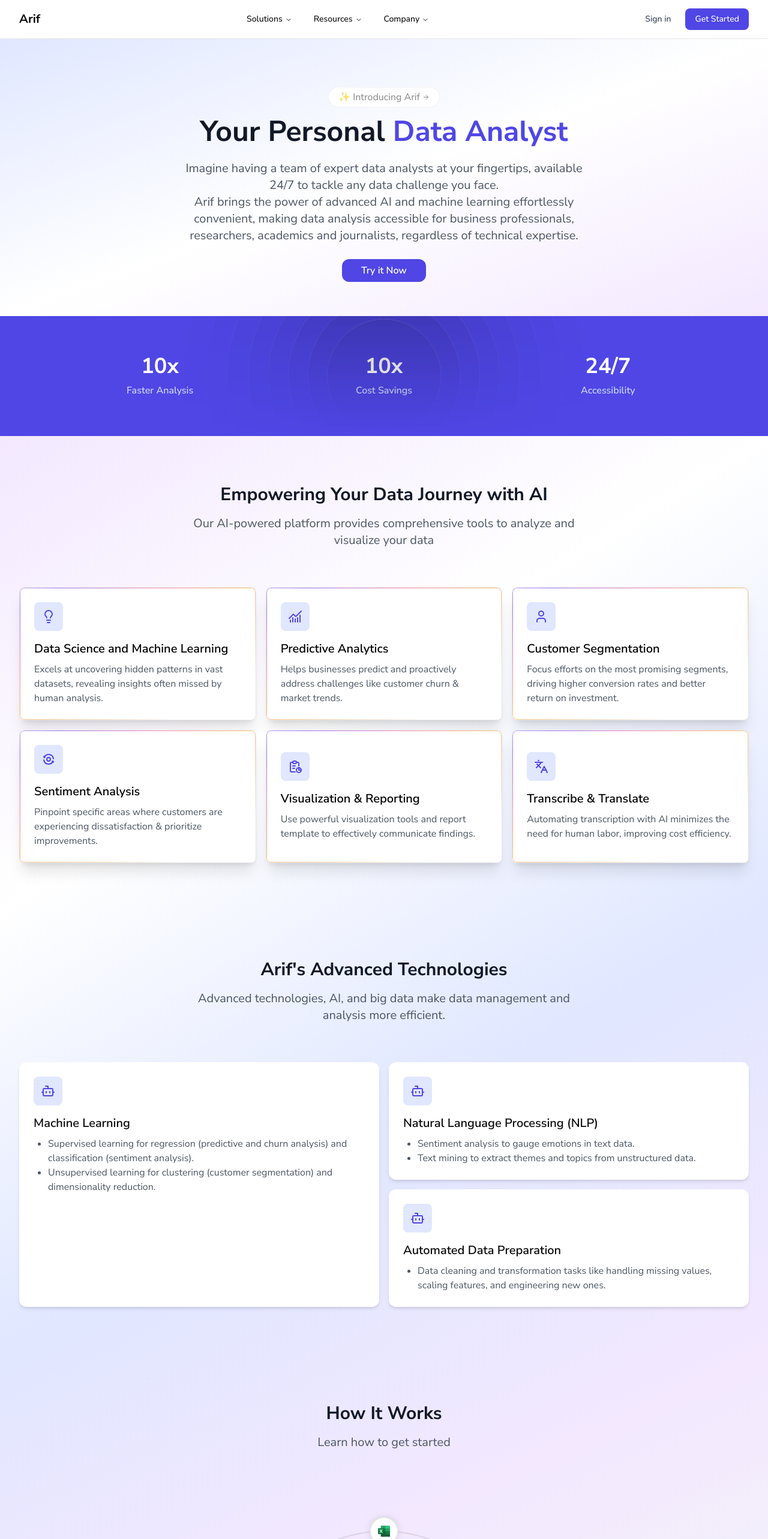
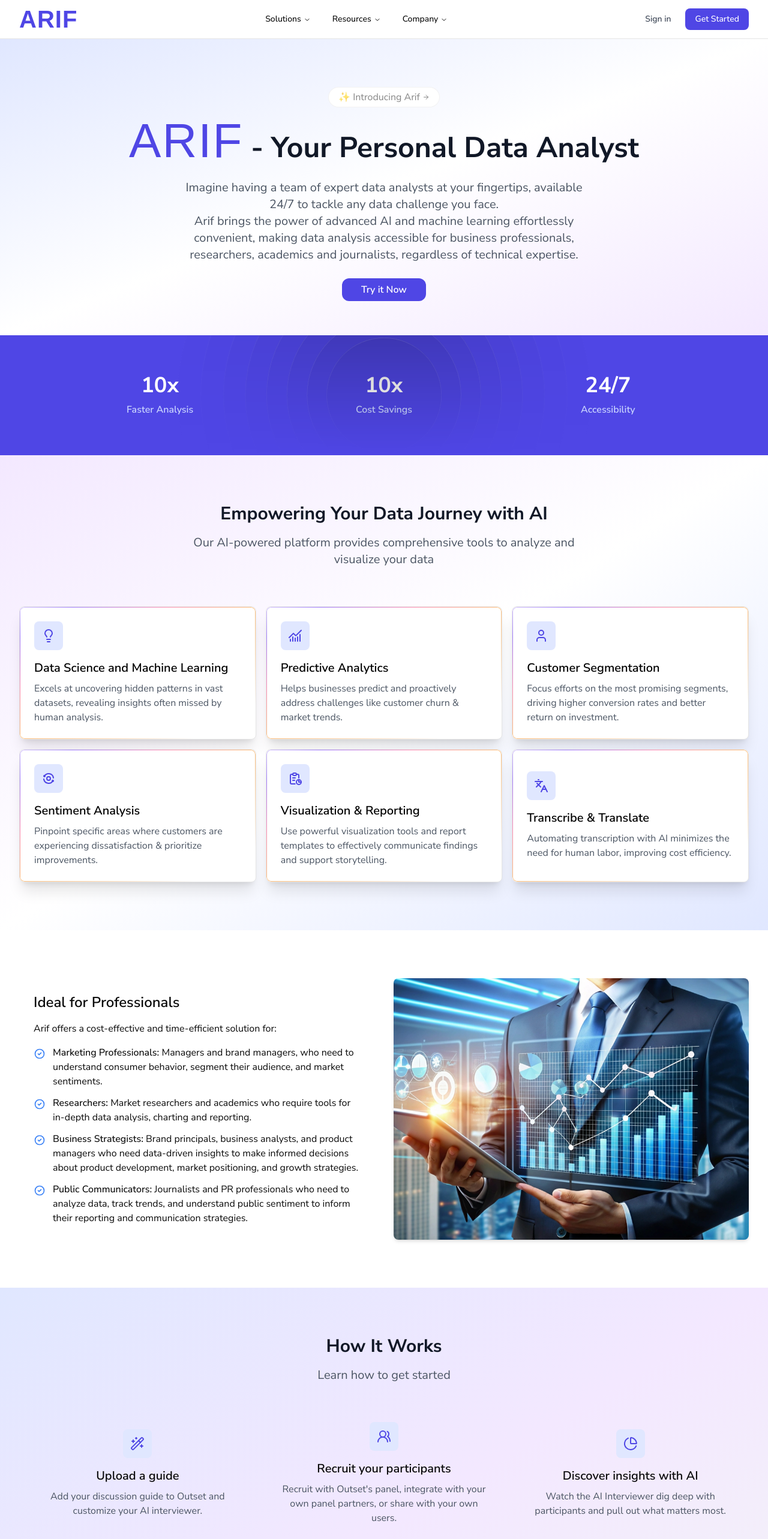
Before and after one commit to gariftech/goarif-profile, a Next.js app: page / in a window 1280 px wide. Shown: the top 2566 px of the page at 60% size. Built offline with nearby package versions, Linux system fonts and the light colour scheme.

Commit message:
fix: improve landing page

```diff
--- a/src/app/home/cta.tsx
+++ b/src/app/home/cta.tsx
@@ -6,6 +6,8 @@
 import Ripple from '~/components/ui/ripple'
 
 export default function Cta() {
+  const redirectTo = '#'
+
   return (
     <div className="py-20 bg-gradient-to-br from-gray-10 via-gray-50 to-purple-100">
       <div className="max-w-7xl mx-auto px-4 sm:px-6 lg:px-8">
@@ -45,7 +47,7 @@
               viewport={{ once: true, amount: 0.3 }}
               transition={{ duration: 0.5, delay: 0.4 }}
             >
-              <Link href="https://app.goarif.co">
+              <Link href={redirectTo}>
                 <Button className="rounded-xl">Try it Now</Button>
               </Link>
             </motion.div>
--- a/src/app/home/faq.tsx
+++ b/src/app/home/faq.tsx
@@ -28,10 +28,6 @@
   {
     question: 'Can Arif handle large datasets?',
     answer: 'Absolutely. Arif is built to efficiently manage and scale your data needs.',
-  },
-  {
-    question: 'Can I collaborate with my team?',
-    answer: 'Seamless collaboration features let teams share insights and work together.',
   },
   {
     question: 'What does it cost?',
--- a/src/app/home/features.tsx
+++ b/src/app/home/features.tsx
@@ -2,7 +2,7 @@
 
 import { IconAnalyze, IconReport } from '@tabler/icons-react'
 import clsx from 'clsx'
-import { Bot, ChartNoAxesCombined, Languages, Lightbulb, User } from 'lucide-react'
+import { ChartNoAxesCombined, Languages, Lightbulb, User } from 'lucide-react'
 import { motion } from 'motion/react'
 import React from 'react'
 import ShineBorder from '~/components/ui/shine-border'
@@ -63,12 +63,13 @@
     icon: IconReport,
     title: 'Visualization & Reporting',
     description:
-      'Use powerful visualization tools and report template to effectively communicate findings.',
+      'Use powerful visualization tools and report templates to effectively communicate findings and support storytelling.',
   },
   {
     icon: Languages,
     title: 'Transcribe & Translate',
-    description: 'Automating transcription with AI minimizes the need for human labor, improving cost efficiency.',
+    description:
+      'Automating transcription with AI minimizes the need for human labor, improving cost efficiency.',
   },
 ]
 
@@ -127,95 +128,6 @@
           </div>
         </div>
       </div>
-
-      <div className="py-20 bg-gradient-to-br from-white via-indigo-100 to-purple-100">
-        <div className="max-w-7xl mx-auto px-4 sm:px-6 lg:px-8">
-          <div className="text-center mb-16">
-            <motion.h2
-              className="text-3xl font-bold text-gray-900 mb-4"
-              initial={{ opacity: 0, y: 20 }}
-              whileInView={{ opacity: 1, y: 0 }}
-              viewport={{ once: true, amount: 0.3 }}
-              transition={{ duration: 0.5 }}
-            >
-              Arif&apos;s Advanced Technologies
-            </motion.h2>
-
-            <motion.p
-              className="text-xl text-gray-600 max-w-2xl mx-auto"
-              initial={{ opacity: 0, y: 20 }}
-              whileInView={{ opacity: 1, y: 0 }}
-              viewport={{ once: true, amount: 0.3 }}
-              transition={{ duration: 0.5, delay: 0.2 }}
-            >
-              Advanced technologies, AI, and big data make data management and analysis more
-              efficient.
-            </motion.p>
-          </div>
-          <div className="grid grid-cols-1 sm:grid-cols-2 gap-4">
-            <motion.div
-              initial={{ opacity: 0, y: 20 }}
-              whileInView={{ opacity: 1, y: 0 }}
-              viewport={{ once: true, amount: 0.3 }}
-              transition={{ duration: 0.5, delay: 0.4 }}
-              className="p-6 bg-white rounded-xl h-full shadow-md hover:shadow-xl transition-shadow"
-            >
-              <div className="w-12 h-12 bg-indigo-100 rounded-lg flex items-center justify-center mb-4">
-                <Bot className="w-6 h-6 text-indigo-600" />
-              </div>
-              <h3 className="text-xl font-semibold mb-2">Machine Learning</h3>
-              <ul className="text-gray-600 list-disc pl-6">
-                <li>
-                  Supervised learning for regression (predictive and churn analysis) and
-                  classification (sentiment analysis).
-                </li>
-                <li>
-                  Unsupervised learning for clustering (customer segmentation) and dimensionality
-                  reduction.
-                </li>
-              </ul>
-            </motion.div>
-
-            <div className="flex flex-col gap-4">
-              <motion.div
-                initial={{ opacity: 0, y: 20 }}
-                whileInView={{ opacity: 1, y: 0 }}
-                viewport={{ once: true, amount: 0.3 }}
-                transition={{ duration: 0.5, delay: 0.6 }}
-                className="p-6 bg-white rounded-xl h-full shadow-md hover:shadow-xl transition-shadow"
-              >
-                <div className="w-12 h-12 bg-indigo-100 rounded-lg flex items-center justify-center mb-4">
-                  <Bot className="w-6 h-6 text-indigo-600" />
-                </div>
-                <h3 className="text-xl font-semibold mb-2">Natural Language Processing (NLP)</h3>
-                <ul className="text-gray-600 list-disc pl-6">
-                  <li>Sentiment analysis to gauge emotions in text data.</li>
-                  <li>Text mining to extract themes and topics from unstructured data.</li>
-                </ul>
-              </motion.div>
-
-              <motion.div
-                initial={{ opacity: 0, y: 20 }}
-                whileInView={{ opacity: 1, y: 0 }}
-                viewport={{ once: true, amount: 0.3 }}
-                transition={{ duration: 0.5, delay: 0.8 }}
-                className="p-6 bg-white rounded-xl h-full shadow-md hover:shadow-xl transition-shadow"
-              >
-                <div className="w-12 h-12 bg-indigo-100 rounded-lg flex items-center justify-center mb-4">
-                  <Bot className="w-6 h-6 text-indigo-600" />
-                </div>
-                <h3 className="text-xl font-semibold mb-2">Automated Data Preparation</h3>
-                <ul className="text-gray-600 list-disc pl-6">
-                  <li>
-                    Data cleaning and transformation tasks like handling missing values, scaling
-                    features, and engineering new ones.
-                  </li>
-                </ul>
-              </motion.div>
-            </div>
-          </div>
-        </div>
-      </div>
     </>
   )
 }
--- a/src/app/home/hero.tsx
+++ b/src/app/home/hero.tsx
@@ -35,8 +35,11 @@
             animate={{ opacity: 1, y: 0 }}
             transition={{ duration: 0.5 }}
           >
-            Your Personal
-            <span className="text-indigo-600"> Data Analyst</span>
+            <span className="text-[5rem] font-nevia font-medium text-indigo-600 tracking-wide">
+              ARIF
+            </span>
+            {' - '}
+            <span>Your Personal Data Analyst</span>
           </motion.h2>
 
           <motion.p
--- a/src/app/home/how-it-work.tsx
+++ b/src/app/home/how-it-work.tsx
@@ -1,8 +1,28 @@
 'use client'
 
-import React from 'react'
+import { ChartPie, UsersRound, WandSparkles } from 'lucide-react'
 import { motion } from 'motion/react'
 import { AnimateFlow } from './partials/animate-flow'
+
+const features = [
+  {
+    icon: WandSparkles,
+    title: 'Upload a guide',
+    description: 'Add your discussion guide to Outset and customize your AI interviewer.',
+  },
+  {
+    icon: UsersRound,
+    title: 'Recruit your participants',
+    description:
+      "Recruit with Outset's panel, integrate with your own panel partners, or share with your own users.",
+  },
+  {
+    icon: ChartPie,
+    title: 'Discover insights with AI',
+    description:
+      'Watch the AI Interviewer dig deep with participants and pull out what matters most.',
+  },
+]
 
 export default function HowItWork() {
   return (
@@ -12,14 +32,28 @@
           <h2 className="text-3xl font-bold text-gray-900 mb-4">How It Works</h2>
           <p className="text-xl text-gray-600 mb-10">Learn how to get started</p>
 
+          <div className="grid grid-cols-1 sm:grid-cols-2 md:grid-cols-3 gap-4">
+            {features.map((item, index) => {
+              return (
                 <motion.div
+                  key={item.title}
                   initial={{ opacity: 0, y: 20 }}
                   whileInView={{ opacity: 1, y: 0 }}
                   viewport={{ once: true, amount: 0.3 }}
-            transition={{ duration: 0.5 }}
+                  transition={{ duration: 0.5, delay: 0.2 * (index + 1) }}
+                  className="p-6 hover:bg-white rounded-xl h-full flex flex-col items-center justify-center hover:shadow-xl transition-all duration-500"
                 >
+                  <div className="w-12 h-12 bg-indigo-100 rounded-lg flex items-center justify-center mb-4">
+                    <item.icon className="w-6 h-6 text-indigo-600" />
+                  </div>
+                  <h3 className="text-xl font-semibold mb-2">{item.title}</h3>
+                  <p className="text-gray-600 text-center">{item.description}</p>
+                </motion.div>
+              )
+            })}
+          </div>
+
           <AnimateFlow />
-          </motion.div>
         </div>
       </div>
     </div>
--- a/src/app/home/started.tsx
+++ b/src/app/home/started.tsx
@@ -65,7 +65,9 @@
               viewport={{ once: true, amount: 0.3 }}
               transition={{ duration: 0.5 }}
             >
-              Ready to Experience Arif?
+              Ready to Experience{' '}
+              <span className="text-[3rem] font-nevia text-indigo-600 tracking-wide">ARIF</span>
+              &nbsp;?
             </motion.h2>
 
             <motion.p
--- a/src/app/page.tsx
+++ b/src/app/page.tsx
@@ -6,7 +6,7 @@
 import HowItWork from './home/how-it-work'
 import Started from './home/started'
 import Stats from './home/stats'
-import Testimony from './home/testimony'
+import SideFeatures from './home/side-features'
 
 export default function Home() {
   return (
@@ -21,6 +21,9 @@
         {/* Features Section */}
         <Features />
 
+        {/* Side Features */}
+        <SideFeatures />
+
         {/* How It Works Section */}
         <HowItWork />
 
@@ -28,7 +31,7 @@
         <Started />
 
         {/* Testimony Section */}
-        <Testimony />
+        {/* <Testimony /> */}
 
         {/* FAQ Section */}
         <Faq />
--- a/src/components/layout/footer.tsx
+++ b/src/components/layout/footer.tsx
@@ -121,8 +121,11 @@
             {/* About Us */}
             <div className="col-span-1 md:col-span-2">
               <h2 className="text-2xl font-bold mb-4 text-white">
-                <Link href="/" className="hover:underline hover:text-indigo-500">
-                  Arif
+                <Link
+                  href="/"
+                  className="text-[2.5rem] hover:text-indigo-500 font-nevia tracking-wide"
+                >
+                  ARIF
                 </Link>
               </h2>
               <p className="mb-4">
--- a/src/components/layout/navbar.tsx
+++ b/src/components/layout/navbar.tsx
@@ -107,8 +107,11 @@
       <div className="max-w-7xl mx-auto px-4 sm:px-6 lg:px-8">
         <div className="flex justify-between h-16">
           <div className="flex items-center">
-            <Link href="/" className="text-xl font-bold hover:underline hover:text-indigo-500">
-              Arif
+            <Link
+              href="/"
+              className="text-[2.5rem] text-indigo-600 font-bold tracking-wide hover:text-indigo-500 font-nevia"
+            >
+              ARIF
             </Link>
           </div>
 
```
Lines whose indentation alone changed are shown as unchanged.
